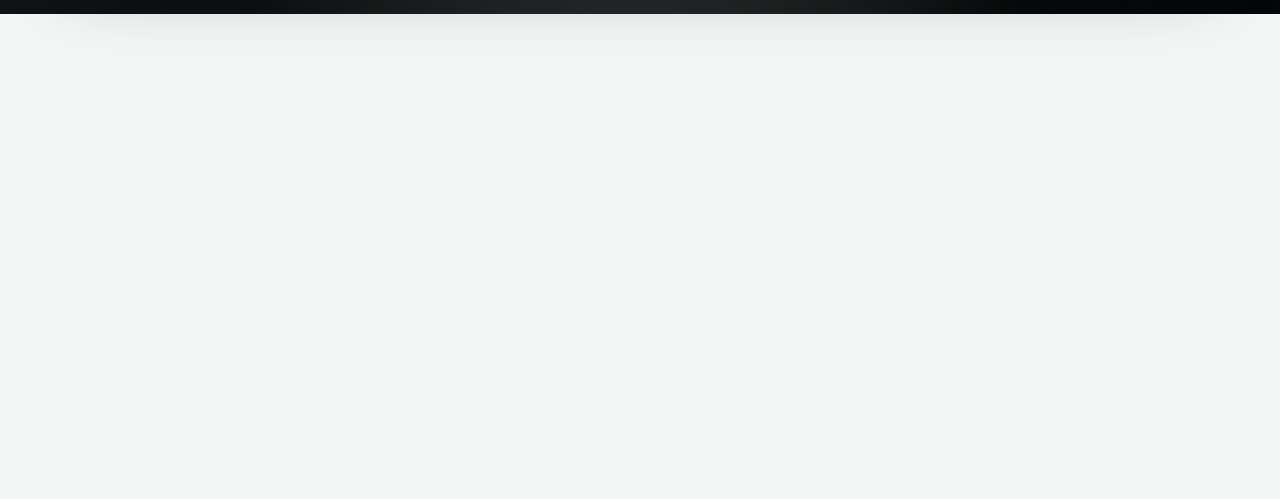
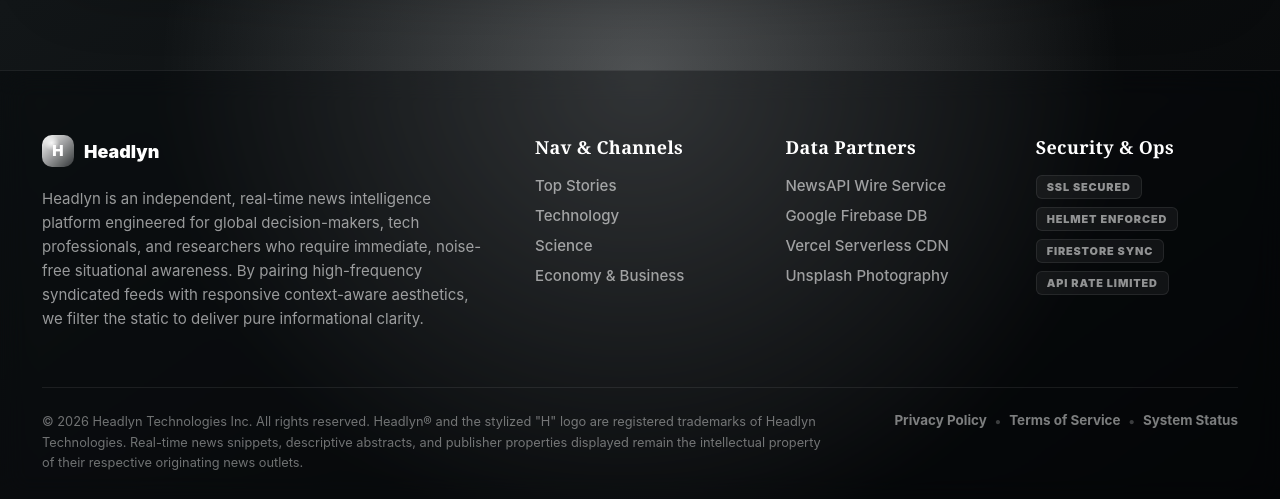
Before and after one commit to Devansh-Yadav22/Headlyn1, a React (Vite) app in the folder frontend/: page / in a window 1280 px wide. Shown: the part 1132-1631 px from the top of the page. Before the commit the page ends 1146 px from the top, so only its background shows below. Built offline with nearby package versions, Linux system fonts and the light colour scheme; no server answers.

Commit message:
feat: add professional corporate-grade about and copyright footer sections

```diff
--- a/frontend/src/App.css
+++ b/frontend/src/App.css
@@ -1290,3 +1290,239 @@
   position: relative;
   pointer-events: none;
 }
+
+/* Footer & About Section Styling */
+.footer-wrap {
+  margin-top: 56px;
+  padding: 64px clamp(18px, 5vw, 42px) 28px;
+  border-top: 1px solid rgba(255, 255, 255, 0.08);
+  background: rgba(4, 7, 8, 0.38);
+  backdrop-filter: blur(14px);
+  -webkit-backdrop-filter: blur(14px);
+}
+
+.app.light-theme .footer-wrap {
+  border-top: 1px solid rgba(15, 23, 42, 0.08);
+  background: rgba(255, 255, 255, 0.45);
+}
+
+.footer-grid {
+  display: grid;
+  grid-template-columns: 2.2fr 1fr 1fr 1fr;
+  gap: 48px;
+  max-width: 1240px;
+  margin: 0 auto;
+}
+
+.footer-col {
+  display: flex;
+  flex-direction: column;
+  gap: 16px;
+}
+
+.footer-col h4 {
+  margin: 0;
+  color: #ffffff;
+  font-family: Georgia, "Times New Roman", serif;
+  font-size: 1.12rem;
+  font-weight: 850;
+  letter-spacing: 0.02em;
+}
+
+.app.light-theme .footer-col h4 {
+  color: #0f172a;
+}
+
+.footer-col p,
+.about-text {
+  margin: 0;
+  color: rgba(255, 255, 255, 0.58);
+  font-size: 0.94rem;
+  line-height: 1.6;
+}
+
+.app.light-theme .footer-col p,
+.app.light-theme .about-text {
+  color: #475569;
+}
+
+.footer-col ul {
+  list-style: none;
+  padding: 0;
+  margin: 0;
+  display: flex;
+  flex-direction: column;
+  gap: 10px;
+}
+
+.footer-col ul button,
+.footer-col ul a {
+  border: 0;
+  background: transparent;
+  padding: 0;
+  text-align: left;
+  color: rgba(255, 255, 255, 0.58);
+  text-decoration: none;
+  font-size: 0.94rem;
+  cursor: pointer;
+  transition: all 180ms ease;
+  font-weight: 500;
+}
+
+.app.light-theme .footer-col ul button,
+.app.light-theme .footer-col ul a {
+  color: #475569;
+}
+
+.footer-col ul button:hover,
+.footer-col ul a:hover {
+  color: #38bdf8;
+  transform: translateX(2px);
+}
+
+.app.light-theme .footer-col ul button:hover,
+.app.light-theme .footer-col ul a:hover {
+  color: #0284c7;
+}
+
+.footer-brand {
+  display: flex;
+  align-items: center;
+  gap: 10px;
+  margin-bottom: 4px;
+}
+
+.footer-brand .brand-mark {
+  width: 32px;
+  height: 32px;
+  border-radius: 10px;
+  font-size: 0.94rem;
+}
+
+.footer-brand span {
+  color: #ffffff;
+  font-size: 1.12rem;
+  font-weight: 900;
+}
+
+.app.light-theme .footer-brand span {
+  color: #0f172a;
+}
+
+/* Operational Badges styling */
+.footer-badges {
+  display: flex;
+  flex-direction: column;
+  gap: 8px;
+}
+
+.footer-badge {
+  display: inline-flex;
+  align-items: center;
+  width: fit-content;
+  padding: 4px 10px;
+  border-radius: 6px;
+  font-size: 0.68rem;
+  font-weight: 900;
+  letter-spacing: 0.08em;
+  background: rgba(255, 255, 255, 0.05);
+  border: 1px solid rgba(255, 255, 255, 0.08);
+  color: rgba(255, 255, 255, 0.54);
+}
+
+.app.light-theme .footer-badge {
+  background: rgba(15, 23, 42, 0.04);
+  border: 1px solid rgba(15, 23, 42, 0.06);
+  color: #475569;
+}
+
+/* Copyright and Bottom Legal Section */
+.footer-bottom {
+  margin-top: 56px;
+  padding-top: 24px;
+  border-top: 1px solid rgba(255, 255, 255, 0.08);
+  display: grid;
+  grid-template-columns: 2fr 1fr;
+  align-items: start;
+  gap: 24px;
+  max-width: 1240px;
+  margin-inline: auto;
+}
+
+.app.light-theme .footer-bottom {
+  border-top: 1px solid rgba(15, 23, 42, 0.06);
+}
+
+.copyright-info p {
+  margin: 0;
+  color: rgba(255, 255, 255, 0.42);
+  font-size: 0.8rem;
+  line-height: 1.6;
+}
+
+.app.light-theme .copyright-info p {
+  color: #64748b;
+}
+
+.footer-legal-links {
+  display: flex;
+  flex-wrap: wrap;
+  gap: 8px;
+  align-items: center;
+  justify-content: end;
+  font-size: 0.84rem;
+  font-weight: 700;
+}
+
+.footer-legal-links a {
+  color: rgba(255, 255, 255, 0.48);
+  text-decoration: none;
+  transition: color 180ms ease;
+}
+
+.app.light-theme .footer-legal-links a {
+  color: #475569;
+}
+
+.footer-legal-links a:hover {
+  color: #38bdf8;
+}
+
+.app.light-theme .footer-legal-links a:hover {
+  color: #0284c7;
+}
+
+.legal-dot {
+  color: rgba(255, 255, 255, 0.22);
+}
+
+.app.light-theme .legal-dot {
+  color: rgba(15, 23, 42, 0.15);
+}
+
+@media (max-width: 980px) {
+  .footer-grid {
+    grid-template-columns: 1.5fr 1fr 1fr;
+    gap: 36px;
+  }
+  .footer-col.brand-col {
+    grid-column: span 3;
+  }
+  .footer-bottom {
+    grid-template-columns: 1fr;
+    gap: 16px;
+  }
+  .footer-legal-links {
+    justify-content: start;
+  }
+}
+
+@media (max-width: 680px) {
+  .footer-grid {
+    grid-template-columns: 1fr;
+    gap: 32px;
+  }
+  .footer-col.brand-col {
+    grid-column: span 1;
+  }
+}
--- a/frontend/src/App.jsx
+++ b/frontend/src/App.jsx
@@ -584,6 +584,97 @@
         )}
       </section>
 
+      <footer className="footer-wrap" aria-label="Site Footer">
+        <div className="footer-grid">
+          <div className="footer-col brand-col">
+            <div className="footer-brand">
+              <span className="brand-mark">H</span>
+              <span>Headlyn</span>
+            </div>
+            <p className="about-text">
+              Headlyn is an independent, real-time news intelligence platform engineered for global decision-makers, tech professionals, and researchers who require immediate, noise-free situational awareness. By pairing high-frequency syndicated feeds with responsive context-aware aesthetics, we filter the static to deliver pure informational clarity.
+            </p>
+          </div>
+
+          <div className="footer-col">
+            <h4>Nav & Channels</h4>
+            <ul>
+              <li>
+                <button onClick={() => {
+                  setShowSavedOnly(false);
+                  setActiveTopic("Top Stories");
+                  window.scrollTo({ top: 0, behavior: "smooth" });
+                }}>Top Stories</button>
+              </li>
+              <li>
+                <button onClick={() => {
+                  setShowSavedOnly(false);
+                  setActiveTopic("Technology");
+                  window.scrollTo({ top: 0, behavior: "smooth" });
+                }}>Technology</button>
+              </li>
+              <li>
+                <button onClick={() => {
+                  setShowSavedOnly(false);
+                  setActiveTopic("Science");
+                  window.scrollTo({ top: 0, behavior: "smooth" });
+                }}>Science</button>
+              </li>
+              <li>
+                <button onClick={() => {
+                  setShowSavedOnly(false);
+                  setActiveTopic("Economy");
+                  window.scrollTo({ top: 0, behavior: "smooth" });
+                }}>Economy & Business</button>
+              </li>
+            </ul>
+          </div>
+
+          <div className="footer-col">
+            <h4>Data Partners</h4>
+            <ul>
+              <li>
+                <a href="https://newsapi.org" target="_blank" rel="noreferrer">NewsAPI Wire Service</a>
+              </li>
+              <li>
+                <a href="https://firebase.google.com" target="_blank" rel="noreferrer">Google Firebase DB</a>
+              </li>
+              <li>
+                <a href="https://vercel.com" target="_blank" rel="noreferrer">Vercel Serverless CDN</a>
+              </li>
+              <li>
+                <a href="https://unsplash.com" target="_blank" rel="noreferrer">Unsplash Photography</a>
+              </li>
+            </ul>
+          </div>
+
+          <div className="footer-col">
+            <h4>Security & Ops</h4>
+            <div className="footer-badges">
+              <span className="footer-badge">SSL SECURED</span>
+              <span className="footer-badge">HELMET ENFORCED</span>
+              <span className="footer-badge">FIRESTORE SYNC</span>
+              <span className="footer-badge">API RATE LIMITED</span>
+            </div>
+          </div>
+        </div>
+
+        <div className="footer-bottom">
+          <div className="copyright-info">
+            <p>
+              © 2026 Headlyn Technologies Inc. All rights reserved. Headlyn® and the stylized "H" logo are registered trademarks of Headlyn Technologies. Real-time news snippets, descriptive abstracts, and publisher properties displayed remain the intellectual property of their respective originating news outlets.
+            </p>
+          </div>
+          <div className="footer-legal-links">
+            <a href="#privacy" onClick={(e) => { e.preventDefault(); alert("Privacy Policy: Headlyn curates news locally and syncs saved news accounts via Google Firestore with zero third-party commercial sale of data."); }}>Privacy Policy</a>
+            <span className="legal-dot">•</span>
+            <a href="#terms" onClick={(e) => { e.preventDefault(); alert("Terms of Service: This service aggregates feeds dynamically via secure proxy and is provided exclusively for personal research and situational review."); }}>Terms of Service</a>
+            <span className="legal-dot">•</span>
+            <a href="#status" onClick={(e) => { e.preventDefault(); alert("System Status: All services operational. CORS checks active. Frontend: Vercel CDN; Backend: Vercel serverless Node middleware."); }}>System Status</a>
+          </div>
+        </div>
+      </footer>
+
       {showAuthModal && (
         <div className="modal-backdrop" onClick={() => setShowAuthModal(false)}>
           <div className="modal-content glass-surface" onClick={(e) => e.stopPropagation()} onMouseMove={handleGlowMove}>
```
